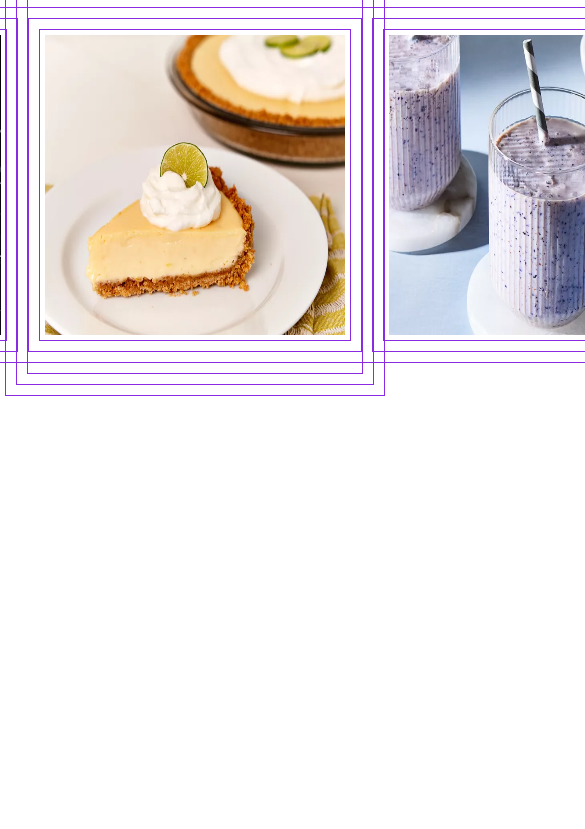
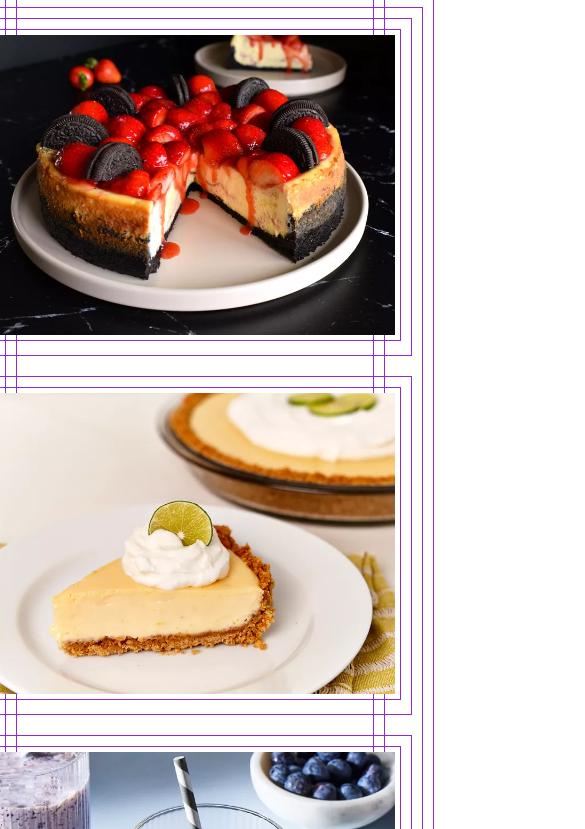
Before and after one commit to nahyanquasem/odin_recipes, a plain HTML site: page index.html in a window 390 px wide. Shown: the part 112-941 px from the top of the page, 585 px wide, since content can reach past the window. Before the commit the page ends 844 px from the top, so only its background shows below. Drawn offline with Linux system fonts and the light colour scheme.

Commit message:
Adjusts flex properties for responsive layout

```diff
--- a/styles.css
+++ b/styles.css
@@ -5,6 +5,13 @@
     margin: 5px;
     padding: 5px;
 }
+
+body{
+    display: flex;
+    justify-content: center;
+    align-items: center;
+}
+
 
 .container{
     display: flex;
@@ -14,16 +21,13 @@
 
 .links{
     display: flex;
-}
-
-
-
-a{
-    display: block;
+    justify-content: space-around;
+    flex-wrap: wrap;
+    flex: 1;
+    gap: 10px
 }
 
 img{
-    display: block;
-    width: 300px;
-    height: 300px;
+    width: 400px;
+    height: auto;
 }
```
